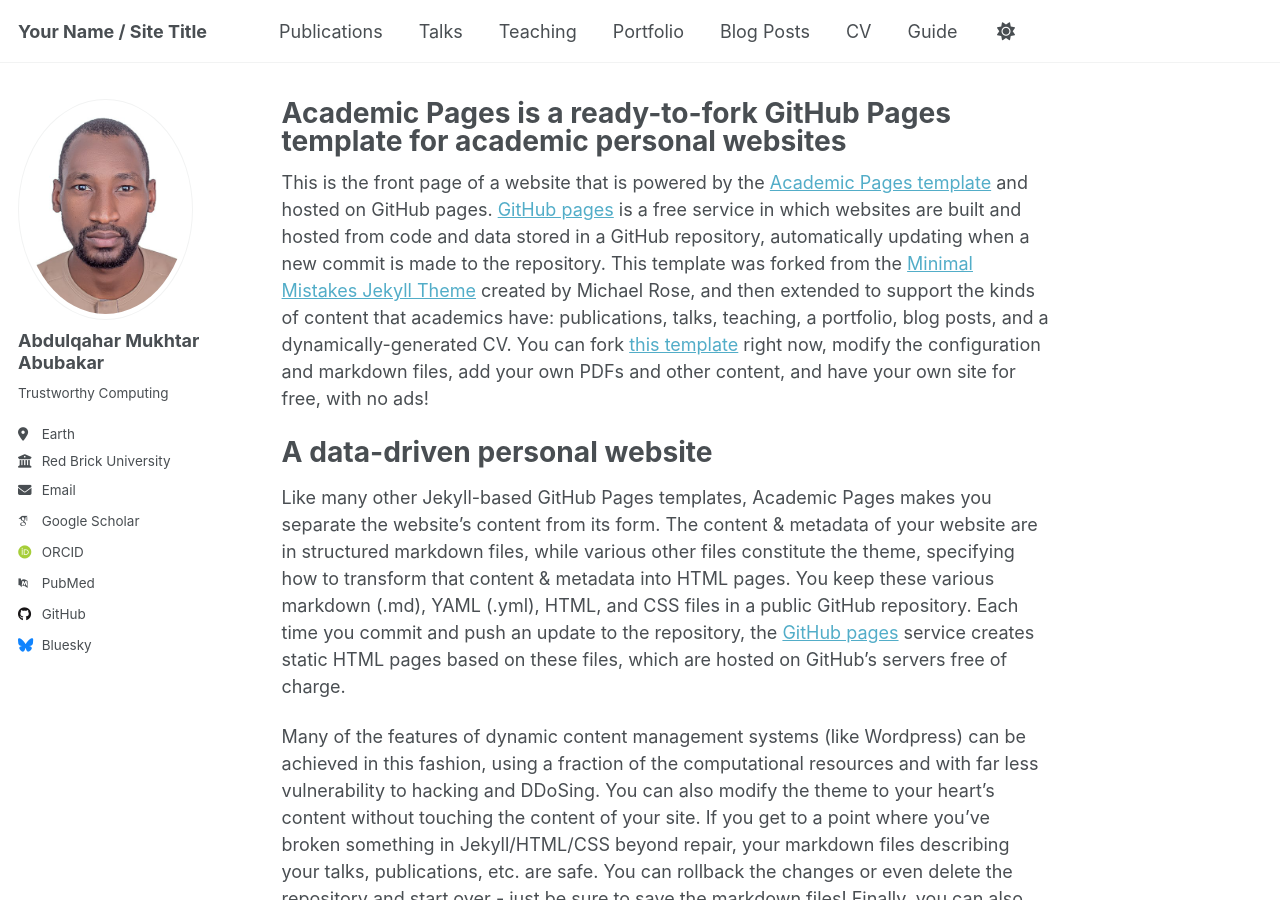
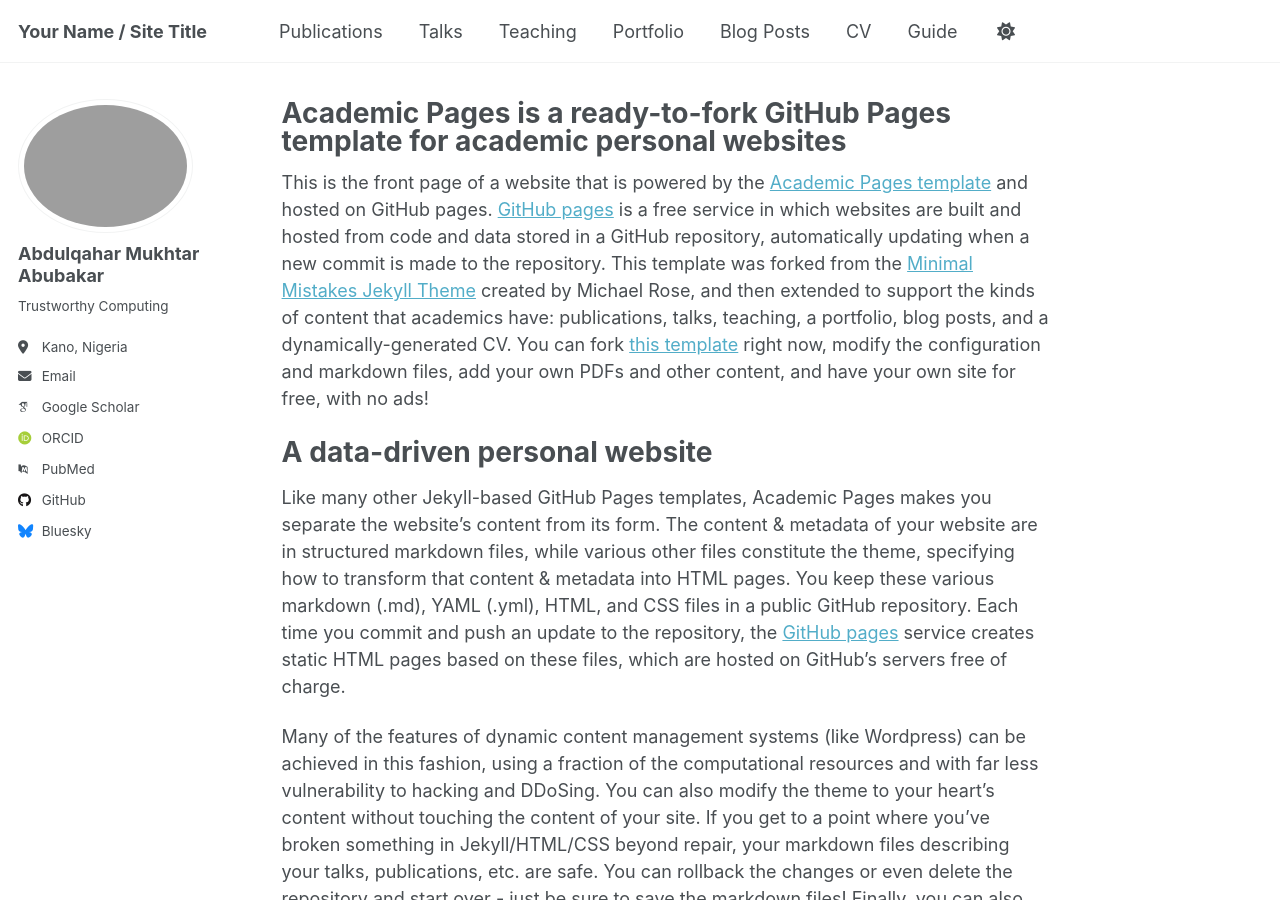
Before and after one commit to Abdulqahar47/Abdulqahar.github.io, a Jekyll site: the page built from _pages/about.md, in a window 1280 px wide and 900 px high. Built offline with Jekyll 4.4.1, drawn with Linux system fonts in a browser that asks for light colours; some web fonts are replaced.

Commit message:
Update _config.yml

```diff
--- a/_config.yml
+++ b/_config.yml
@@ -22,14 +22,14 @@ repository               : "academicpages/academicpages.github.io"
 #               Additional customization can be done by editing /_includes/author-profile.html
 author:
   # Biographic information
-  avatar           : "passport.png"
+  avatar           : "images/passport.jpeg"
   name             : "Abdulqahar Mukhtar Abubakar"
   pronouns         : # example: "she/her"
   bio              : "Trustworthy Computing"
-  location         : "Earth"
-  employer         : "Red Brick University"
+  location         : "Kano, Nigeria"
+  employer         : #"Red Brick University"
   uri              : # URL
-  email            : "none@example.org"
+  email            : "abdulqahar47@gmail.com"
 
   # Academic websites
   academia         : # URL
```
